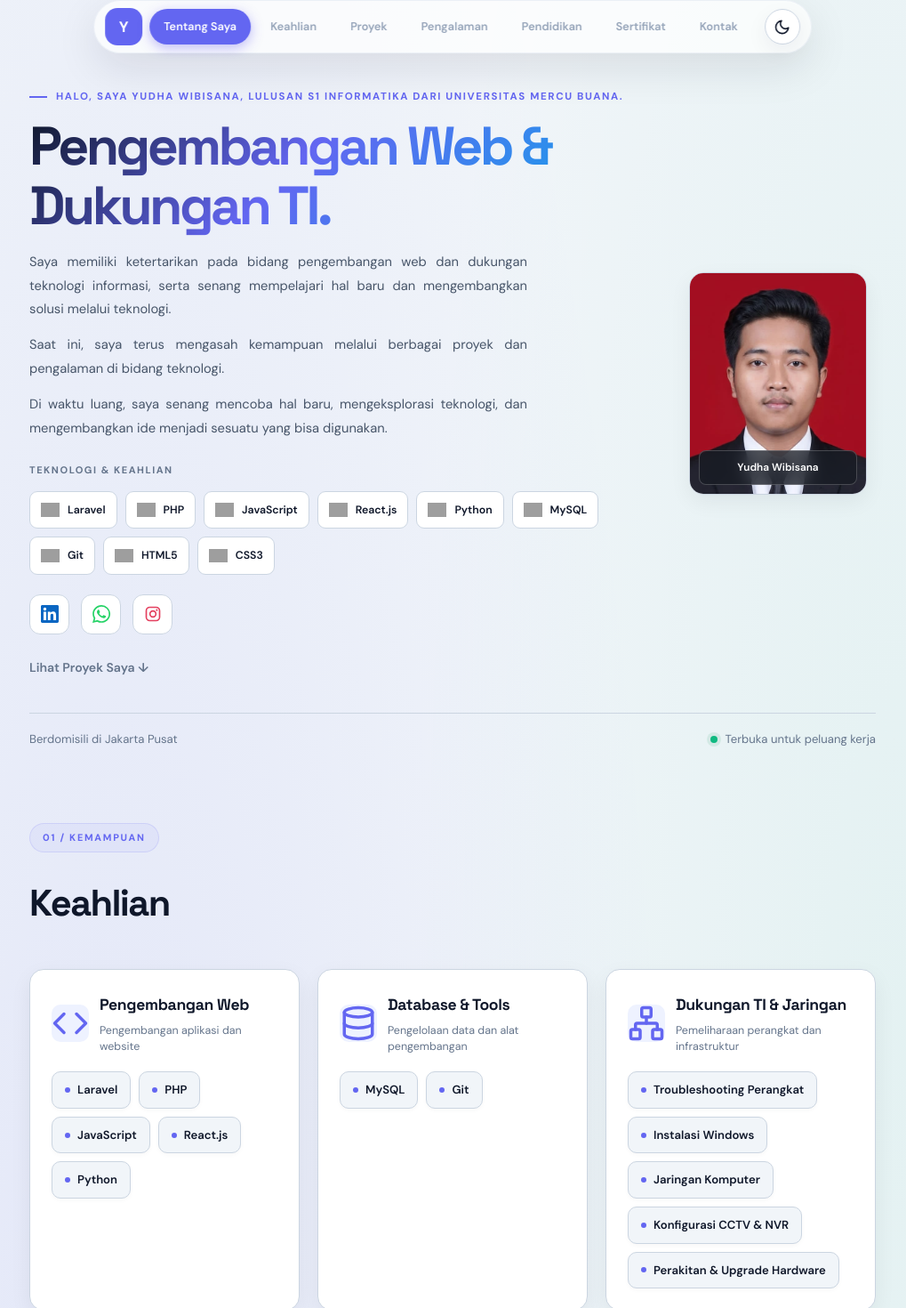
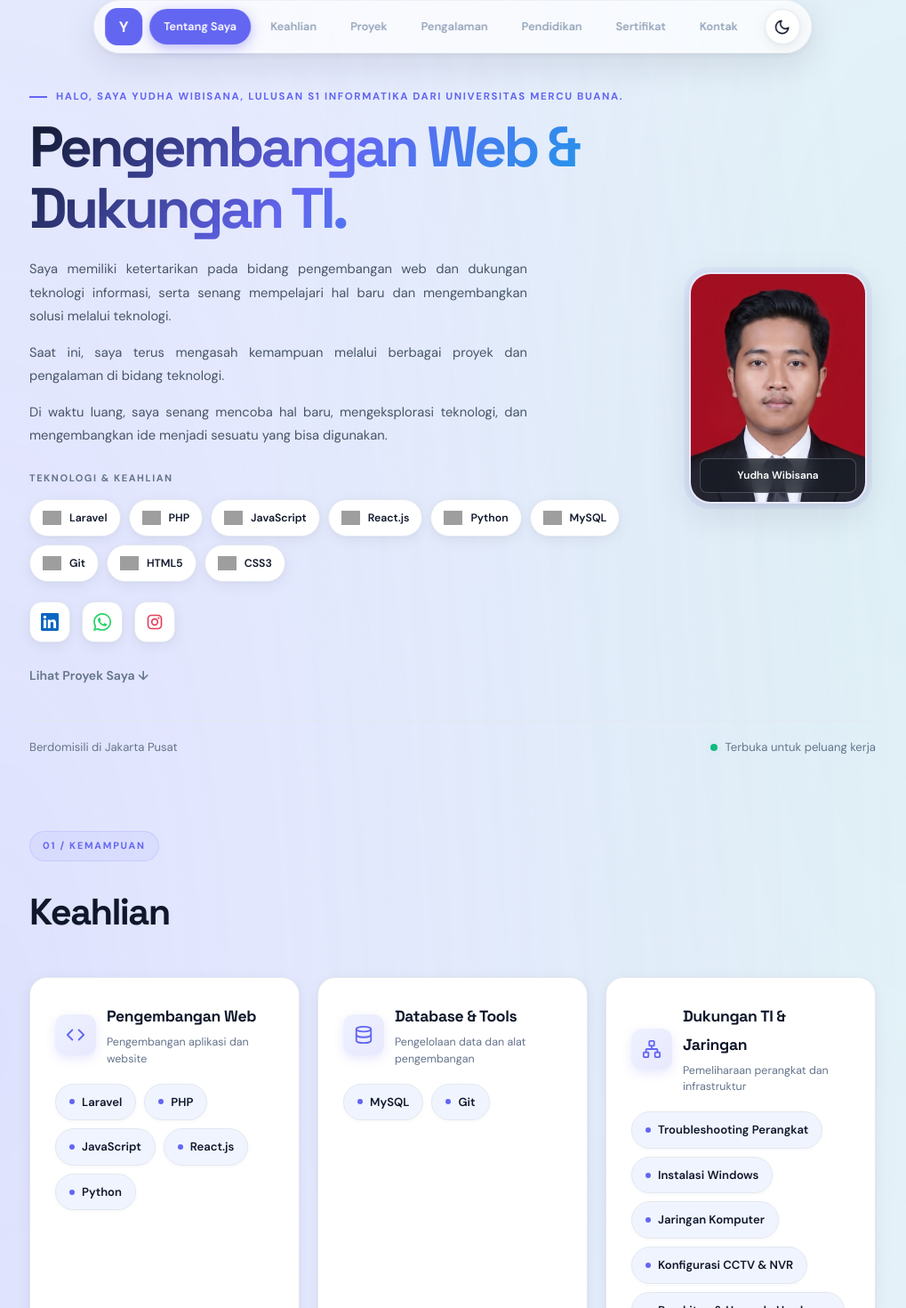
Before and after one commit to Yudhawibisana/yudha-portfolio, a React (Vite) app: page /about in a window 1280 px wide. Shown: the part 20-1490 px from the top of the page at 89% size, without its empty margins (131-1150 px from the left). Built offline with nearby package versions, Linux system fonts and the light colour scheme; grey boxes are pictures that could not be loaded.

Commit message:
feat: modern UI upgrade - scroll reveal, improved animations, pill skills, visual polish

```diff
--- a/src/App.css
+++ b/src/App.css
@@ -1,16 +1,16 @@
 
-@import url('https://fonts.googleapis.com/css2?family=DM+Sans:wght@400;500;600;700&family=Space+Grotesk:wght@400;500;600;700&display=swap');
+@import url('https://fonts.googleapis.com/css2?family=DM+Sans:ital,opsz,wght@0,9..40,400;0,9..40,500;0,9..40,600;0,9..40,700;1,9..40,400&family=Space+Grotesk:wght@400;500;600;700;800&display=swap');
 
 /* ========================================
    01. GLOBAL
 ======================================== */
 
 :root {
-  --bg: #f1f5f9;
+  --bg: #f0f4ff;
   --surface: #ffffff;
   --ink: #0f172a;
   --muted: #64748b;
-  --line: #cbd5e1;
+  --line: #e2e8f0;
 
   --accent: #6366f1;
   --accent-hover: #4f46e5;
@@ -24,28 +24,30 @@
 
   --content-width: 1000px;
   --radius: 20px;
-  --shadow-sm: 0 8px 24px rgba(15, 23, 42, 0.06);
-  --shadow-md: 0 16px 48px rgba(15, 23, 42, 0.1);
-  --shadow-lg: 0 32px 80px rgba(15, 23, 42, 0.14);
+  --shadow-sm: 0 4px 16px rgba(15, 23, 42, 0.06), 0 1px 4px rgba(15, 23, 42, 0.04);
+  --shadow-md: 0 12px 40px rgba(15, 23, 42, 0.10), 0 2px 8px rgba(15, 23, 42, 0.06);
+  --shadow-lg: 0 24px 72px rgba(15, 23, 42, 0.14), 0 4px 16px rgba(15, 23, 42, 0.08);
+  --shadow-accent: 0 8px 32px rgba(99, 102, 241, 0.25);
 }
 
 [data-theme="dark"] {
-  --bg: #090d16;
-  --surface: #111827;
-  --ink: #f8fafc;
+  --bg: #07090f;
+  --surface: #0d1117;
+  --ink: #f1f5f9;
   --muted: #94a3b8;
   --line: #1e293b;
 
   --accent: #818cf8;
   --accent-hover: #6366f1;
-  --accent-soft: rgba(129, 140, 248, 0.15);
-  --accent-glass: rgba(129, 140, 248, 0.2);
+  --accent-soft: rgba(129, 140, 248, 0.12);
+  --accent-glass: rgba(129, 140, 248, 0.18);
 
   --green: #34d399;
 
-  --shadow-sm: 0 8px 24px rgba(0, 0, 0, 0.35);
-  --shadow-md: 0 16px 48px rgba(0, 0, 0, 0.5);
-  --shadow-lg: 0 32px 80px rgba(0, 0, 0, 0.7);
+  --shadow-sm: 0 4px 16px rgba(0, 0, 0, 0.4), 0 1px 4px rgba(0, 0, 0, 0.3);
+  --shadow-md: 0 12px 40px rgba(0, 0, 0, 0.55), 0 2px 8px rgba(0, 0, 0, 0.4);
+  --shadow-lg: 0 24px 72px rgba(0, 0, 0, 0.75), 0 4px 16px rgba(0, 0, 0, 0.5);
+  --shadow-accent: 0 8px 32px rgba(129, 140, 248, 0.3);
 }
 
 * {
@@ -62,37 +64,24 @@ body {
   min-width: 320px;
   min-height: 100vh;
   background:
-    radial-gradient(
-      ellipse at 20% 30%,
-      rgba(99, 102, 241, 0.10),
-      transparent 40rem
-    ),
-    radial-gradient(
-      ellipse at 90% 20%,
-      rgba(16, 185, 129, 0.06),
-      transparent 35rem
-    ),
+    radial-gradient(ellipse 80% 50% at 10% 20%, rgba(99, 102, 241, 0.13), transparent),
+    radial-gradient(ellipse 60% 40% at 90% 10%, rgba(16, 185, 129, 0.08), transparent),
+    radial-gradient(ellipse 50% 60% at 60% 80%, rgba(14, 165, 233, 0.07), transparent),
     var(--bg);
   color: var(--ink);
   font-family: var(--body);
   font-size: 15px;
   line-height: 1.8;
   -webkit-font-smoothing: antialiased;
-  transition: background-color 0.35s ease, color 0.35s ease;
+  -moz-osx-font-smoothing: grayscale;
+  transition: background-color 0.4s ease, color 0.4s ease;
 }
 
 [data-theme="dark"] body {
   background:
-    radial-gradient(
-      ellipse at 20% 30%,
-      rgba(129, 140, 248, 0.12),
-      transparent 40rem
-    ),
-    radial-gradient(
-      ellipse at 90% 20%,
-      rgba(52, 211, 153, 0.08),
-      transparent 35rem
-    ),
+    radial-gradient(ellipse 80% 50% at 10% 20%, rgba(129, 140, 248, 0.14), transparent),
+    radial-gradient(ellipse 60% 40% at 90% 10%, rgba(52, 211, 153, 0.08), transparent),
+    radial-gradient(ellipse 50% 60% at 60% 80%, rgba(14, 165, 233, 0.06), transparent),
     var(--bg);
 }
 
@@ -172,18 +161,19 @@ a:focus-visible {
   gap: 8px;
   min-height: 60px;
   padding: 6px 12px;
-  border: 1px solid rgba(226, 232, 240, 0.6);
+  border: 1px solid rgba(226, 232, 240, 0.5);
   border-radius: 60px;
-  background: rgba(255, 255, 255, 0.7);
-  box-shadow: var(--shadow-md);
-  backdrop-filter: blur(20px);
-  -webkit-backdrop-filter: blur(20px);
+  background: rgba(255, 255, 255, 0.72);
+  box-shadow: var(--shadow-md), 0 0 0 1px rgba(255,255,255,0.4) inset;
+  backdrop-filter: blur(24px) saturate(180%);
+  -webkit-backdrop-filter: blur(24px) saturate(180%);
   transition: all 0.4s cubic-bezier(0.4, 0, 0.2, 1);
 }
 
 .floating-nav:hover {
-  border-color: rgba(79, 70, 229, 0.4);
-  box-shadow: var(--shadow-lg);
+  border-color: rgba(99, 102, 241, 0.3);
+  box-shadow: var(--shadow-lg), 0 0 0 1px rgba(99,102,241,0.1) inset;
+  transform: translateY(-1px);
 }
 
 .nav-brand {
@@ -429,15 +419,17 @@ section[id] {
 .intro h1 {
   max-width: 650px;
   font-family: var(--heading);
-  font-size: clamp(2.6rem, 6vw, 3.8rem);
+  font-size: clamp(2.8rem, 6vw, 4rem);
   font-weight: 800;
-  line-height: 1.1;
+  line-height: 1.08;
   letter-spacing: -0.06em;
-  background: linear-gradient(135deg, var(--ink) 0%, var(--accent) 45%, #0ea5e9 100%);
+  background: linear-gradient(135deg, var(--ink) 0%, var(--accent) 50%, #0ea5e9 100%);
   -webkit-background-clip: text;
   -webkit-text-fill-color: transparent;
   background-clip: text;
-  margin-bottom: 16px;
+  margin-bottom: 20px;
+  animation: heroTextReveal 0.9s cubic-bezier(0.16, 1, 0.3, 1) both;
+  animation-delay: 0.1s;
 }
 
 .prose {
@@ -472,13 +464,19 @@ section[id] {
 .hero-image {
   position: relative;
   width: 200px;
-  height: 250px;
+  height: 260px;
   overflow: hidden;
-  border: 1px solid var(--line);
-  border-radius: 16px;
+  border: 2px solid rgba(99, 102, 241, 0.15);
+  border-radius: 24px;
   background: var(--surface);
-  box-shadow: var(--shadow-sm);
+  box-shadow: var(--shadow-md), 0 0 0 6px rgba(99, 102, 241, 0.06);
   margin: 0 auto;
+  transition: transform 0.4s ease, box-shadow 0.4s ease;
+}
+
+.hero-image:hover {
+  transform: translateY(-6px) rotate(1deg);
+  box-shadow: var(--shadow-lg), 0 0 0 8px rgba(99, 102, 241, 0.1);
 }
 
 .hero-image img {
@@ -487,11 +485,11 @@ section[id] {
   height: 100%;
   object-fit: cover;
   object-position: center top;
-  transition: transform 0.4s ease;
+  transition: transform 0.5s ease;
 }
 
 .hero-image:hover img {
-  transform: scale(1.03);
+  transform: scale(1.05);
 }
 
 .photo-caption {
@@ -573,6 +571,7 @@ section[id] {
   gap: 9px;
 }
 
+/* Status dot pulse - override default */
 .status-dot {
   width: 8px;
   height: 8px;
@@ -625,19 +624,44 @@ section[id] {
   align-items: stretch;
 }
 
+.skill-groups > .reveal {
+  display: contents;
+}
+
 .skill-group {
-  padding: 24px;
+  height: 100%;
+}
+
+.skill-group {
+  padding: 28px;
   border: 1px solid var(--line);
-  border-radius: 16px;
+  border-radius: 20px;
   background: var(--surface);
   box-shadow: var(--shadow-sm);
-  transition: transform 0.25s ease, border-color 0.25s ease, box-shadow 0.25s ease;
+  transition: transform 0.3s cubic-bezier(0.34, 1.56, 0.64, 1), border-color 0.3s ease, box-shadow 0.3s ease;
+  position: relative;
+  overflow: hidden;
+}
+
+.skill-group::before {
+  content: '';
+  position: absolute;
+  inset: 0;
+  border-radius: 20px;
+  background: linear-gradient(135deg, var(--accent-soft) 0%, transparent 60%);
+  opacity: 0;
+  transition: opacity 0.3s ease;
+  pointer-events: none;
 }
 
 .skill-group:hover {
-  transform: translateY(-3px);
-  border-color: rgba(99, 102, 241, 0.35);
-  box-shadow: var(--shadow-md);
+  transform: translateY(-5px) scale(1.01);
+  border-color: rgba(99, 102, 241, 0.4);
+  box-shadow: var(--shadow-md), 0 0 0 1px rgba(99,102,241,0.08) inset;
+}
+
+.skill-group:hover::before {
+  opacity: 1;
 }
 
 .skill-group-heading {
@@ -650,14 +674,26 @@ section[id] {
 .skill-group-icon {
   display: grid;
   place-items: center;
-  width: 42px;
-  height: 42px;
+  width: 46px;
+  height: 46px;
   flex-shrink: 0;
-  border-radius: 10px;
-  background: var(--accent-soft);
+  border-radius: 12px;
+  background: linear-gradient(135deg, var(--accent-soft), rgba(99,102,241,0.15));
   color: var(--accent);
   font-size: 18px;
   font-weight: 800;
+  box-shadow: 0 4px 12px rgba(99,102,241,0.15);
+  transition: transform 0.3s cubic-bezier(0.34, 1.56, 0.64, 1), box-shadow 0.3s ease;
+}
+
+.skill-group-icon svg {
+  width: 22px;
+  height: 22px;
+}
+
+.skill-group:hover .skill-group-icon {
+  transform: scale(1.12) rotate(-5deg);
+  box-shadow: 0 6px 20px rgba(99,102,241,0.25);
 }
 
 .skill-group-heading h3 {
@@ -686,23 +722,24 @@ section[id] {
   display: inline-flex;
   align-items: center;
   gap: 8px;
-  padding: 8px 14px;
-  border-radius: 10px;
+  padding: 8px 15px;
+  border-radius: 50px;
   border: 1px solid var(--line);
   background: var(--bg);
   color: var(--ink);
   font-size: 0.82rem;
   font-weight: 600;
-  transition: all 0.25s ease;
-  box-shadow: 0 2px 5px rgba(15, 23, 42, 0.03);
+  transition: all 0.25s cubic-bezier(0.34, 1.56, 0.64, 1);
+  box-shadow: 0 1px 4px rgba(15, 23, 42, 0.04);
+  cursor: default;
 }
 
 .skill-pill:hover {
-  transform: translateY(-2px);
+  transform: translateY(-3px) scale(1.05);
   border-color: var(--accent);
   color: var(--accent);
   background: var(--accent-soft);
-  box-shadow: 0 4px 12px rgba(99, 102, 241, 0.12);
+  box-shadow: 0 6px 16px rgba(99, 102, 241, 0.18);
 }
 
 .skill-pill-bullet {
@@ -745,14 +782,16 @@ section[id] {
   display: flex;
   align-items: center;
   gap: 9px;
-  padding: 9px 12px;
+  padding: 9px 14px;
   border: 1px solid var(--line);
-  border-radius: 9px;
+  border-radius: 50px;
   background: var(--surface);
   transition:
-    transform 0.25s ease,
+    transform 0.25s cubic-bezier(0.34, 1.56, 0.64, 1),
     border-color 0.25s ease,
-    box-shadow 0.25s ease;
+    box-shadow 0.25s ease,
+    background 0.25s ease;
+  box-shadow: var(--shadow-sm);
 }
 
 .tech-item img {
@@ -769,9 +808,10 @@ section[id] {
 }
 
 .tech-item:hover {
-  transform: translateY(-3px);
-  border-color: #c4ccf8;
-  box-shadow: var(--shadow-sm);
+  transform: translateY(-4px) scale(1.04);
+  border-color: rgba(99, 102, 241, 0.4);
+  box-shadow: var(--shadow-md);
+  background: var(--accent-soft);
 }
 
 /* ========================================
@@ -785,11 +825,11 @@ section[id] {
 .project-card {
   display: grid;
   grid-template-columns: 56px minmax(0, 1fr);
-  gap: 22px;
-  padding: 24px 0;
+  gap: 24px;
+  padding: 28px 0;
   border-bottom: 1px solid var(--line);
   background: transparent;
-  transition: gap 0.3s ease;
+  transition: gap 0.3s ease, padding 0.3s ease;
 }
 
 .project-card:last-child {
@@ -797,7 +837,8 @@ section[id] {
 }
 
 .project-card:hover {
-  gap: 28px;
+  gap: 32px;
+  padding-left: 8px;
 }
 
 .project-number {
@@ -1050,18 +1091,18 @@ section[id] {
   gap: 20px;
   padding: 22px;
   border: 1px solid var(--line);
-  border-radius: 14px;
+  border-radius: 16px;
   background: var(--surface);
   box-shadow: var(--shadow-sm);
   transition:
-    transform 0.25s ease,
-    border-color 0.25s ease,
-    box-shadow 0.25s ease;
+    transform 0.3s cubic-bezier(0.34, 1.56, 0.64, 1),
+    border-color 0.3s ease,
+    box-shadow 0.3s ease;
 }
 
 .certificate-card:hover {
-  transform: translateY(-3px);
-  border-color: #c4ccf8;
+  transform: translateY(-4px);
+  border-color: rgba(99, 102, 241, 0.3);
   box-shadow: var(--shadow-md);
 }
 
@@ -1184,15 +1225,17 @@ section[id] {
   display: flex;
   align-items: center;
   justify-content: center;
-  width: 45px;
-  height: 45px;
+  width: 46px;
+  height: 46px;
   border: 1px solid var(--line);
-  border-radius: 12px;
+  border-radius: 14px;
   background: var(--surface);
   transition:
-    transform 0.25s ease,
-    border-color 0.25s ease,
-    box-shadow 0.25s ease;
+    transform 0.3s cubic-bezier(0.34, 1.56, 0.64, 1),
+    border-color 0.3s ease,
+    box-shadow 0.3s ease,
+    background 0.3s ease;
+  box-shadow: var(--shadow-sm);
 }
 
 .social-links svg {
@@ -1213,9 +1256,10 @@ section[id] {
 }
 
 .social-links a:hover {
-  transform: translateY(-4px);
+  transform: translateY(-5px) scale(1.08);
   border-color: var(--accent);
-  box-shadow: var(--shadow-sm);
+  box-shadow: var(--shadow-accent);
+  background: var(--accent-soft);
 }
 
 /* ========================================
@@ -1352,13 +1396,73 @@ section[id] {
 @keyframes fadeUp {
   from {
     opacity: 0;
-    transform: translateY(18px);
+    transform: translateY(24px);
   }
 
   to {
     opacity: 1;
     transform: translateY(0);
   }
+}
+
+@keyframes heroTextReveal {
+  from {
+    opacity: 0;
+    transform: translateY(20px);
+    filter: blur(4px);
+  }
+  to {
+    opacity: 1;
+    transform: translateY(0);
+    filter: blur(0);
+  }
+}
+
+@keyframes scaleIn {
+  from {
+    opacity: 0;
+    transform: scale(0.92) translateY(16px);
+  }
+  to {
+    opacity: 1;
+    transform: scale(1) translateY(0);
+  }
+}
+
+@keyframes shimmer {
+  0% { background-position: -200% center; }
+  100% { background-position: 200% center; }
+}
+
+@keyframes pulse-dot {
+  0%, 100% { box-shadow: 0 0 0 0 rgba(16, 185, 129, 0.5); }
+  50% { box-shadow: 0 0 0 6px rgba(16, 185, 129, 0); }
+}
+
+/* Scroll-reveal utility */
+.reveal {
+  opacity: 0;
+  transform: translateY(28px);
+  transition: opacity 0.6s cubic-bezier(0.16, 1, 0.3, 1), transform 0.6s cubic-bezier(0.16, 1, 0.3, 1);
+}
+
+.reveal.visible {
+  opacity: 1;
+  transform: translateY(0);
+}
+
+.reveal-delay-1 { transition-delay: 0.1s; }
+.reveal-delay-2 { transition-delay: 0.2s; }
+.reveal-delay-3 { transition-delay: 0.3s; }
+
+/* Status dot pulse */
+.status-dot {
+  width: 8px;
+  height: 8px;
+  flex-shrink: 0;
+  border-radius: 50%;
+  background: var(--green);
+  animation: pulse-dot 2s infinite;
 }
 
 /* ========================================
--- a/src/App.jsx
+++ b/src/App.jsx
@@ -1,7 +1,32 @@
 
-import { useEffect, useState } from 'react'
+import { useEffect, useState, useRef } from 'react'
 import profileImg from './assets/Ydha_foto.png'
 import './App.css'
+
+// Reveal wrapper component
+function Reveal({ children, className = '', delay = 0 }) {
+  const ref = useRef(null)
+  useEffect(() => {
+    const el = ref.current
+    if (!el) return
+    const observer = new IntersectionObserver(
+      ([entry]) => {
+        if (entry.isIntersecting) {
+          setTimeout(() => el.classList.add('visible'), delay)
+          observer.unobserve(el)
+        }
+      },
+      { threshold: 0.1 }
+    )
+    observer.observe(el)
+    return () => observer.disconnect()
+  }, [delay])
+  return (
+    <div ref={ref} className={`reveal ${className}`}>
+      {children}
+    </div>
+  )
+}
 
 const navItems = [
   ['about', 'Tentang Saya'],
@@ -460,14 +485,17 @@ function App() {
         </section>
 
         <section id="skills" className="block">
+          <Reveal>
             <div className="section-heading">
               <span>01 / KEMAMPUAN</span>
               <h2>Keahlian</h2>
             </div>
+          </Reveal>
 
           <div className="skill-groups">
-            {skillGroups.map((group) => (
-              <article className="skill-group" key={group.title}>
+            {skillGroups.map((group, i) => (
+              <Reveal key={group.title} delay={i * 100}>
+                <article className="skill-group">
                   <div className="skill-group-heading">
                     <span className="skill-group-icon">{group.icon}</span>
                     <div>
@@ -485,19 +513,23 @@ function App() {
                     ))}
                   </div>
                 </article>
+              </Reveal>
             ))}
           </div>
         </section>
 
         <section id="projects" className="block">
+          <Reveal>
             <div className="section-heading">
               <span>02 / HASIL KARYA</span>
               <h2>Proyek</h2>
             </div>
+          </Reveal>
 
           <div className="project-list">
-            {projects.map((project) => (
-              <article className="project-card" key={project.number}>
+            {projects.map((project, i) => (
+              <Reveal key={project.number} delay={i * 80}>
+                <article className="project-card">
                   <div className="project-number">{project.number}</div>
 
                   <div className="project-content">
@@ -515,22 +547,23 @@ function App() {
                     </ul>
                   </div>
                 </article>
+              </Reveal>
             ))}
           </div>
         </section>
 
         <section id="experience" className="block">
+          <Reveal>
             <div className="section-heading">
               <span>03 / RIWAYAT KEGIATAN</span>
               <h2>Pengalaman</h2>
             </div>
+          </Reveal>
 
           <div className="experience-list">
-            {experiences.map((experience) => (
-              <article
-                className="experience-item"
-                key={experience.company}
-              >
+            {experiences.map((experience, i) => (
+              <Reveal key={experience.company} delay={i * 100}>
+                <article className="experience-item">
                   <div className="experience-period">
                     {experience.period}
                   </div>
@@ -544,6 +577,7 @@ function App() {
                     </p>
                   </div>
                 </article>
+              </Reveal>
             ))}
           </div>
         </section>
@@ -580,17 +614,17 @@ function App() {
         </section>
 
         <section id="certificates" className="block">
+          <Reveal>
             <div className="section-heading">
               <span>05 / SERTIFIKASI</span>
               <h2>Sertifikat</h2>
             </div>
+          </Reveal>
 
           <div className="certificate-list">
-            {certificates.map((certificate) => (
-              <article
-                className="certificate-card"
-                key={certificate.title}
-              >
+            {certificates.map((certificate, i) => (
+              <Reveal key={certificate.title} delay={i * 70}>
+                <article className="certificate-card">
                   <div className="certificate-icon">
                     {certificate.logo ? (
                       <img
@@ -627,6 +661,7 @@ function App() {
                     </div>
                   </div>
                 </article>
+              </Reveal>
             ))}
           </div>
         </section>
```
Lines whose indentation alone changed are shown as unchanged.
